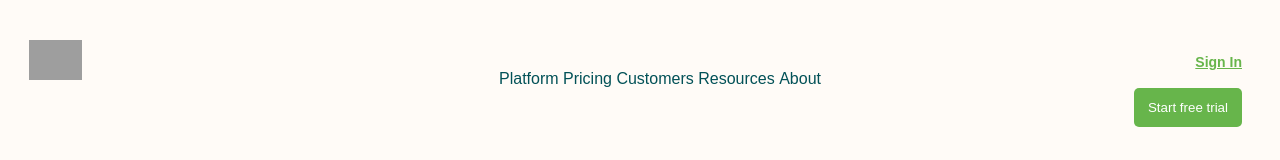
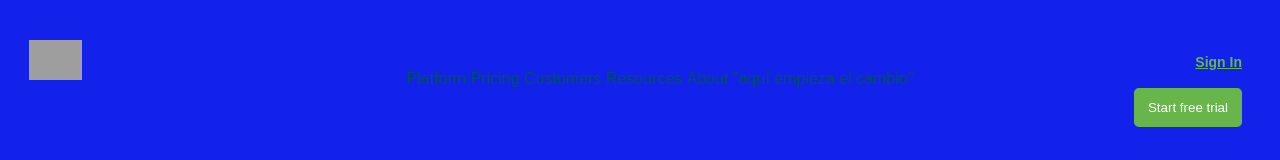
Before and after one commit to ChrisCrimson23/Proyecto-Bedu, a plain HTML site: page Index copy.html in a window 1280 px wide. Shown: the top 160 px of the page. Drawn offline with Linux system fonts and the light colour scheme; grey boxes are pictures that could not be loaded.

Commit message:
Cambiar backgroundColor

```diff
--- a/Index copy.html
+++ b/Index copy.html
@@ -23,6 +23,7 @@
         <li>Customers</li> <!-- Elemento de una lista -->
         <li>Resources</li> <!-- Elemento de una lista -->
         <li>About</li> <!-- Elemento de una lista -->
+        "aquí empieza el cambio"
       </ul>
     </nav>
     <!-- Contenedor de acciones de usuario -->
--- a/Index.css
+++ b/Index.css
@@ -1,5 +1,5 @@
 body {
-    background-color: #fffbf7;
+    background-color: #1322eb;
 }
 
 h1 {
```
